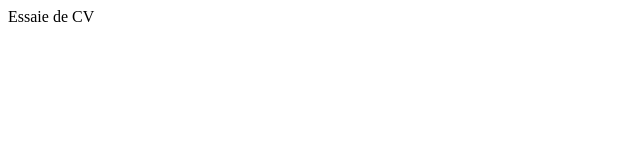
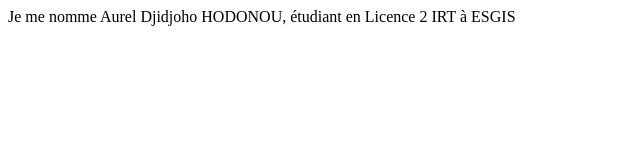
Before and after one commit to Orelson14/git-mon-cv, a plain HTML site: page index.html in a window 1280 px wide. Shown: the whole page, without its empty margins (0-640 px from the left). Drawn offline with Linux system fonts and the light colour scheme.

Commit message:
mise en place de la section description

```diff
--- a/index.html
+++ b/index.html
@@ -7,6 +7,6 @@
     <title>Document</title>
 </head>
 <body>
-    Essaie de CV
+   Je me nomme Aurel Djidjoho HODONOU, étudiant en Licence 2 IRT à ESGIS
 </body>
 </html>
```
